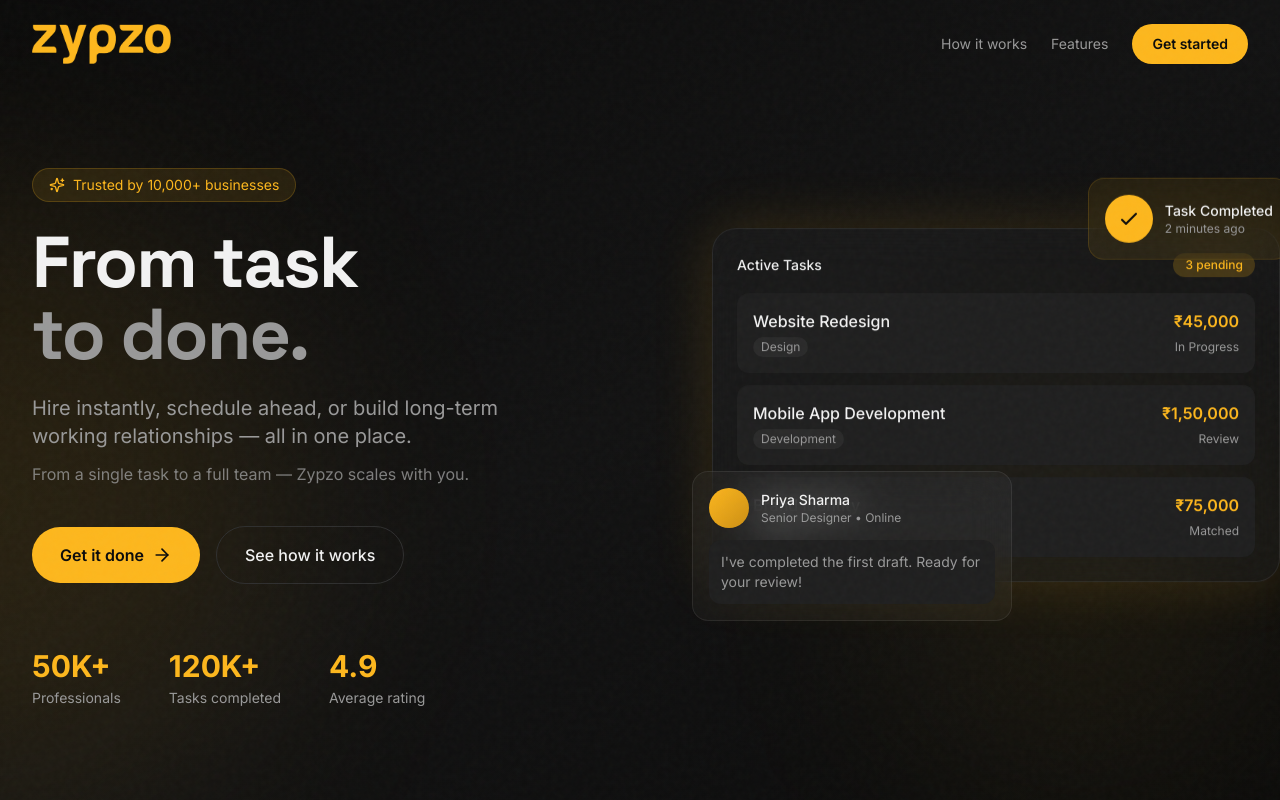
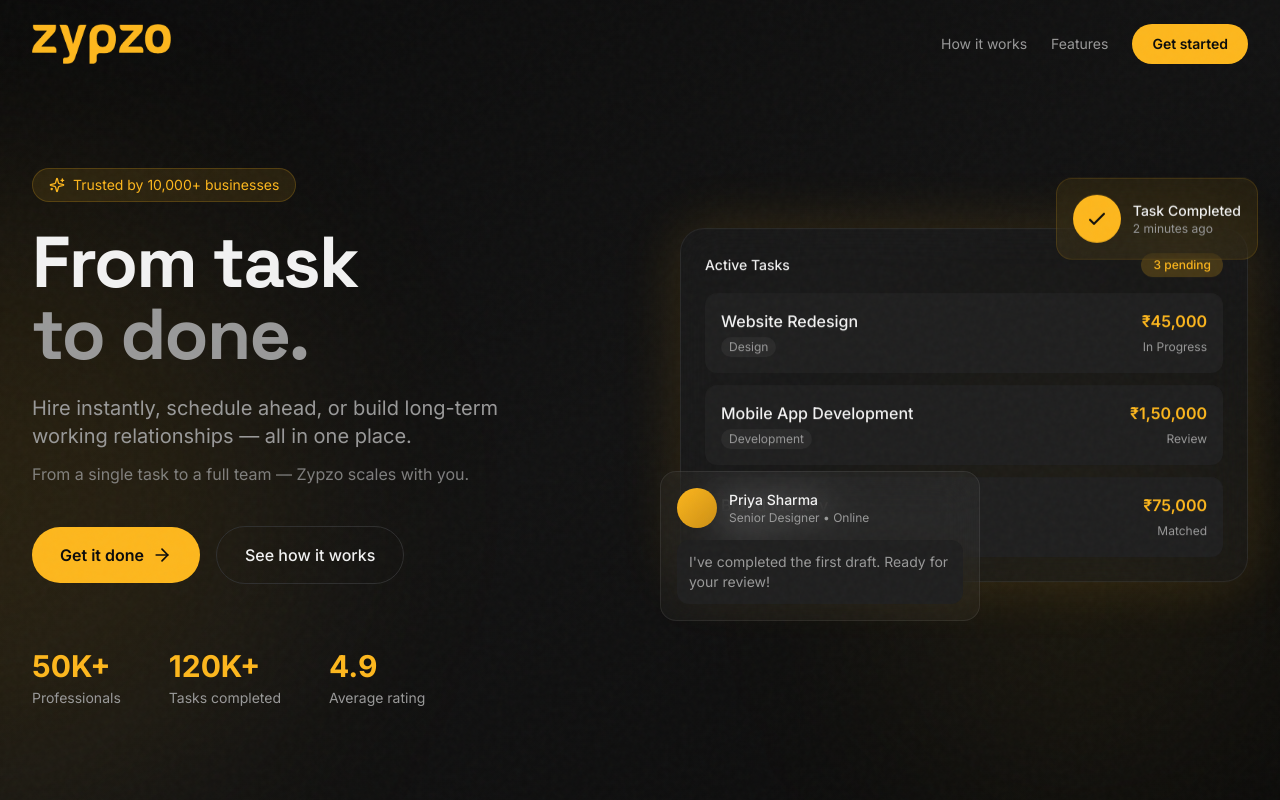
Before and after one commit to george-vpr/zypzo-site, a Next.js app: page / in a window 1280 px wide. Shown: the top 800 px of the page. Built offline with nearby package versions, Linux system fonts and the light colour scheme.

Commit message:
Update hero.tsx

```diff
--- a/components/landing/hero.tsx
+++ b/components/landing/hero.tsx
@@ -53,7 +53,7 @@
               </button>
             </div>
 
-            {/* Mobile Hamburger (Right) - 2026 Bolder UI */}
+            {/* Mobile Hamburger (Right) */}
             <button
               onClick={() => setIsMenuOpen(!isMenuOpen)}
               className="flex md:hidden h-12 w-12 items-center justify-center rounded-full border-2 border-yellow-400 bg-yellow-400/10 backdrop-blur-sm transition-all hover:bg-yellow-400/20"
@@ -165,8 +165,8 @@
             </div>
 
             {/* Right side - Product mockup */}
-            {/* FIX: Removed slide animation. Now renders immediately in place. */}
-            <div className="relative w-full flex flex-col items-center lg:block mt-10 lg:mt-0 pb-20 pt-16 lg:pt-8 lg:translate-x-8">
+            {/* FIX: Removed lg:translate-x-8 to push cards left and prevent right-side cut-off */}
+            <div className="relative w-full flex flex-col items-center lg:block mt-10 lg:mt-0 pb-20 pt-16 lg:pt-8">
 
               <div className="relative w-full max-w-md mx-auto lg:max-w-none">
 
```
